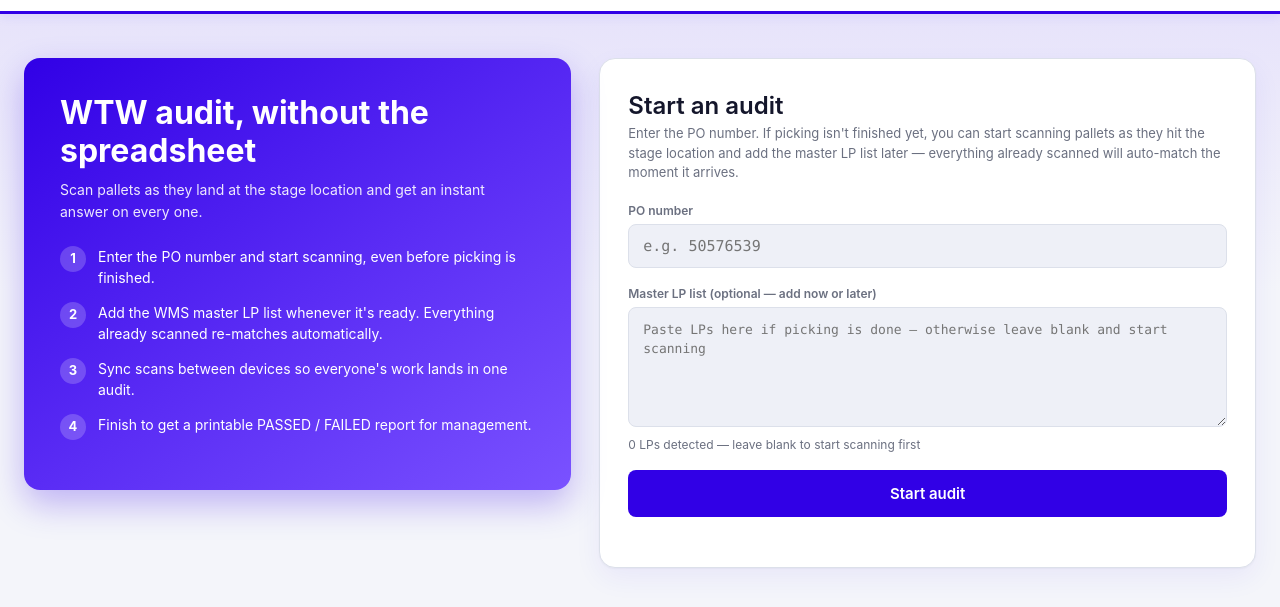
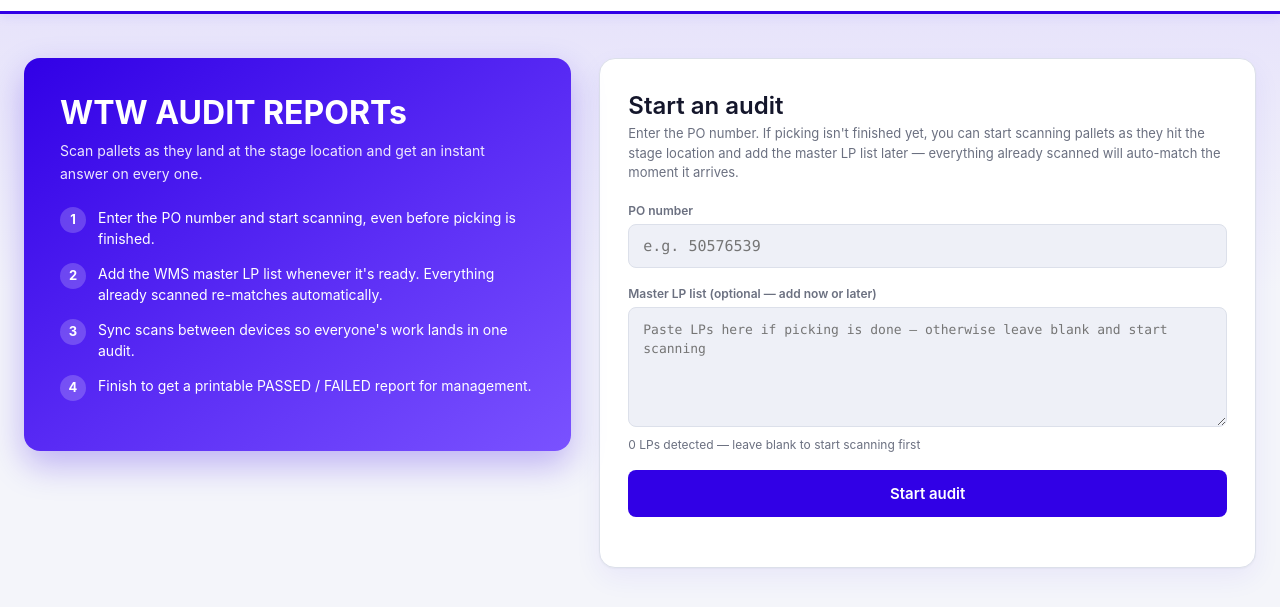
Before and after one commit to hpcoding/PO-AUDIT, a plain HTML site: page index.html in a window 1280 px wide. Shown: the part 49-656 px from the top of the page. Drawn offline with Linux system fonts and the light colour scheme.

Commit message:
Update index.html

```diff
--- a/index.html
+++ b/index.html
@@ -283,7 +283,7 @@
   <div class="screen active" id="screen-setup">
    <div class="setup-grid">
     <div class="hero-card">
-      <h2>WTW audit, without the spreadsheet</h2>
+      <h2>WTW AUDIT REPORTs</h2>
       <p>Scan pallets as they land at the stage location and get an instant answer on every one.</p>
       <ol class="hero-steps">
         <li><span class="num">1</span><span>Enter the PO number and start scanning, even before picking is finished.</span></li>
```
